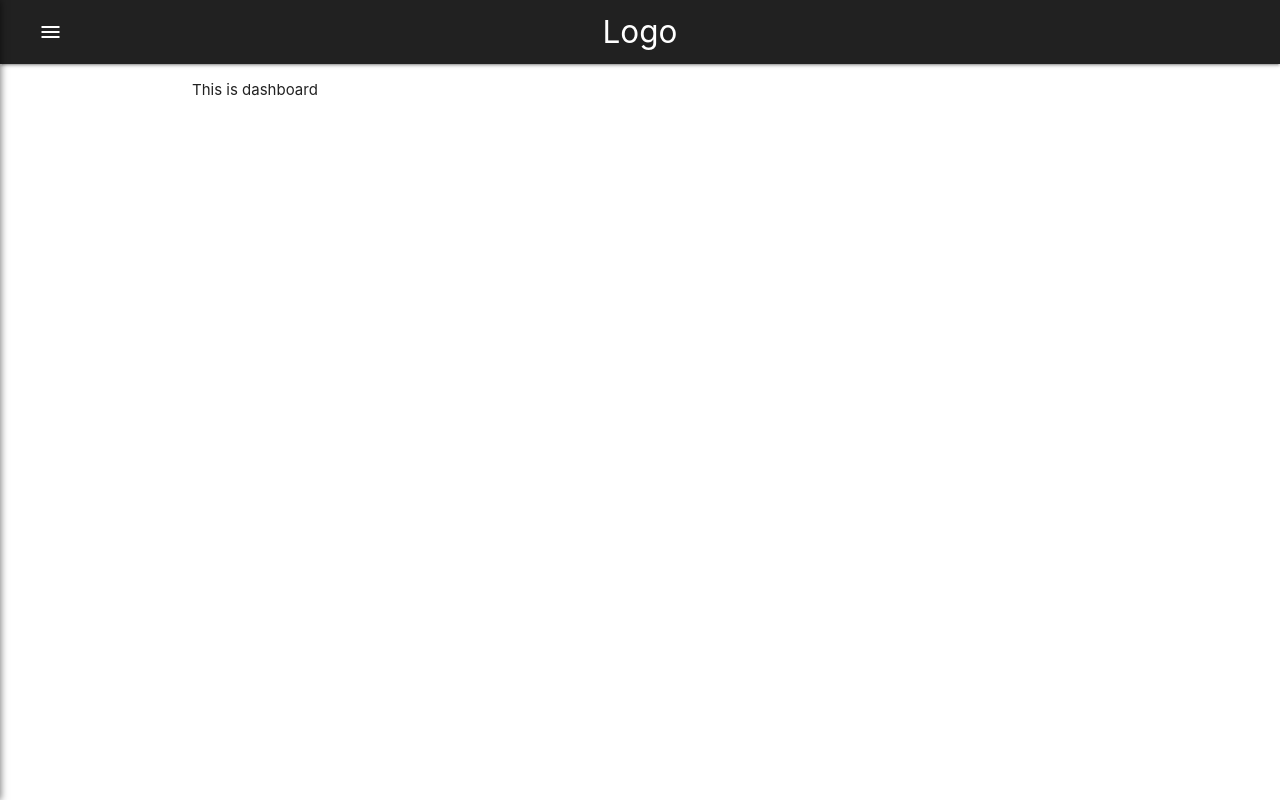
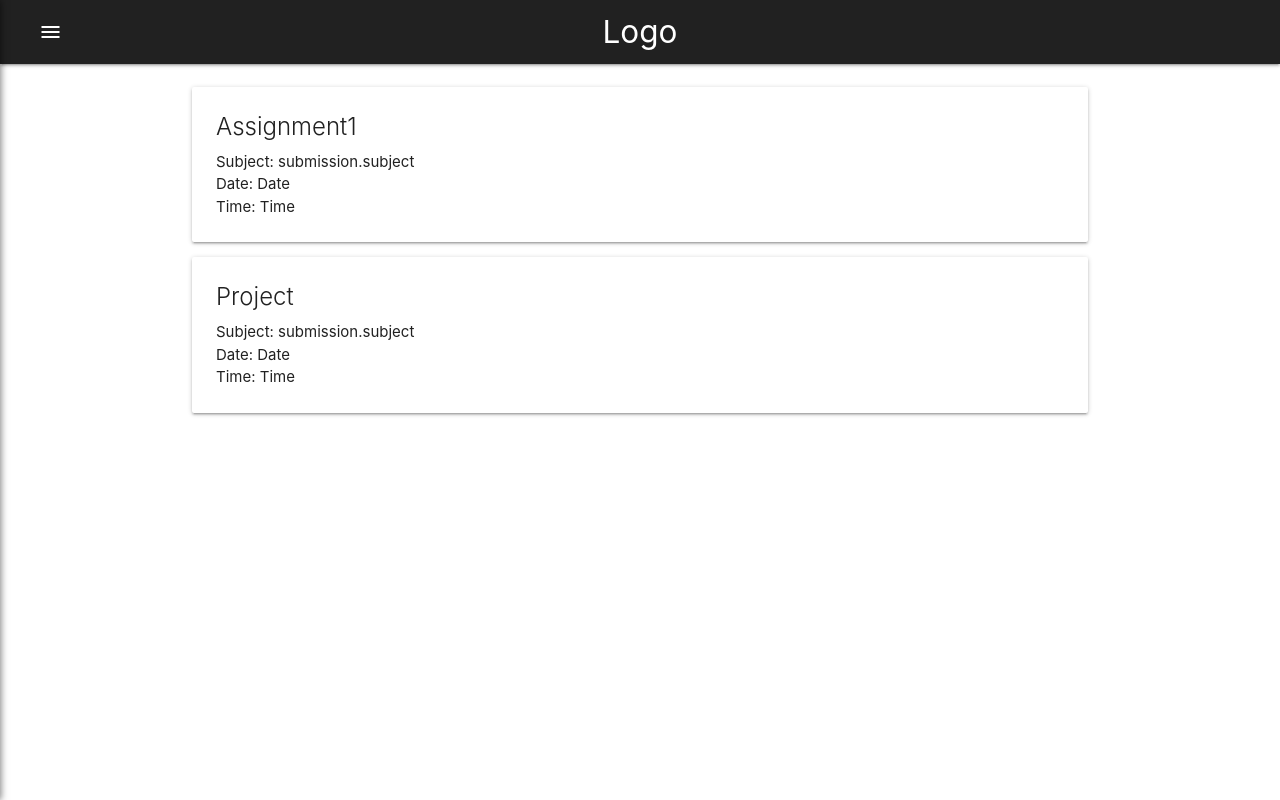
Before and after one commit to anirudh1200/Assignment-Tracker, a React (Create React App) app in the folder client/: page / in a window 1280 px wide. Built offline with nearby package versions, Linux system fonts and the light colour scheme.

Commit message:
reducer created. dashboard, summary and details pages are partially dynamic

```diff
--- a/client/package.json
+++ b/client/package.json
@@ -5,8 +5,10 @@
   "dependencies": {
     "react": "^16.6.3",
     "react-dom": "^16.6.3",
+    "react-redux": "^5.1.1",
     "react-router-dom": "^4.3.1",
-    "react-scripts": "2.1.1"
+    "react-scripts": "2.1.1",
+    "redux": "^4.0.1"
   },
   "scripts": {
     "start": "react-scripts start",
--- a/client/src/App.js
+++ b/client/src/App.js
@@ -5,6 +5,7 @@ import { BrowserRouter, Switch, Route } from 'react-router-dom';
 import Dashboard from './components/dashboard/Dashboard';
 import SideDrawer from './components/layout/SideDrawer';
 import Backdrop from './components/layout/Backdrop';
+import Details from './components/submissions/Details';
 
 class App extends Component {
     state = {
@@ -29,6 +30,7 @@ class App extends Component {
                     <Navbar click={this.drawerToggleClickHandler} />
                     <Switch>
                         <Route exact path='/' component={Dashboard} />
+                        <Route path='/submission/:id' component={Details} />
                     </Switch>
                     <SideDrawer show={this.state.sideDrawerOpen} closeit={this.backdropClickHandler} />
                     {backdrop}
--- a/client/src/components/dashboard/Dashboard.js
+++ b/client/src/components/dashboard/Dashboard.js
@@ -1,13 +1,32 @@
 import React, { Component } from 'react';
+import Summary from '../submissions/Summary';
+import { connect } from 'react-redux';
+import { Link } from 'react-router-dom';
 
 class Dashboard extends Component{
     render(){
+        const { submissions } = this.props;
+        console.log(submissions);
         return(
-            <div className="container">
-                <p>This is dashboard</p>
+            <div className="dashboard container">
+                <div className="project-list section">
+                    {submissions.map(submission => {
+                        return(
+                            <Link to={'/submission/' + submission.id} key={submission.id}>
+                                <Summary submission={submission} key={submission.id}/>
+                            </Link>
+                        )
+                    })}
+                </div>
             </div>
         )
     }
 }
 
-export default Dashboard;
+const mapStateToProps = (state) => {
+    return{
+        submissions: state.state.submissions
+    }
+}
+
+export default connect(mapStateToProps)(Dashboard);
--- a/client/src/components/layout/Backdrop.js
+++ b/client/src/components/layout/Backdrop.js
@@ -7,4 +7,4 @@ const Backdrop = props => {
     )
 }
 
-export default Backdrop
+export default Backdrop;
--- /dev/null
+++ b/client/src/components/submissions/Details.js
@@ -0,0 +1,31 @@
+import React from 'react';
+import { connect } from 'react-redux';
+
+const Details = ({submission}) => {
+    return(
+        <div className="container section project-details">
+                <div className="card z-depth-1">
+                    <div className="card-content">
+                        <span className="card-title">{submission.title}</span>
+                        <p>Content</p>
+                        <div>Subject: {submission.subject}</div>
+                        <div>Submission Date: Date</div>
+                        <div>Time: Time</div>
+                    </div>
+                    <div className="card-action grey lighten-4 grey-text">
+                        <div>Posted by The Net Ninja</div>
+                    </div>
+                </div>
+            </div>
+    )
+}
+
+const mapStateToProps = (state, ownProps) => {
+    const id = ownProps.match.params.id;
+    const submission = state.state.submissions[id];
+    return{
+        submission
+    }
+}
+
+export default connect(mapStateToProps)(Details);
--- /dev/null
+++ b/client/src/components/submissions/Summary.js
@@ -0,0 +1,16 @@
+import React from 'react';
+
+const Summary = ({ submission }) => {
+    return(
+        <div className="card z-depth-1 submission-summary">
+            <div className="card-content grey-text text-darken-4">
+                <span className="card-title"> { submission.title } </span>
+                <p>Subject: submission.subject</p>
+                <p>Date: Date</p>
+                <p>Time: Time</p>
+            </div>
+        </div>
+    )
+}
+
+export default Summary;
--- a/client/src/index.js
+++ b/client/src/index.js
@@ -2,8 +2,13 @@ import React from 'react';
 import ReactDOM from 'react-dom';
 import App from './App';
 import * as serviceWorker from './serviceWorker';
+import { createStore } from 'redux';
+import { Provider } from 'react-redux';
+import SubmissionReducer from './store/reducers/SubmissionReducer';
 
-ReactDOM.render(<App />, document.getElementById('root'));
+const store = createStore(SubmissionReducer);
+
+ReactDOM.render(<Provider store={store}><App /></Provider>, document.getElementById('root'));
 
 // If you want your app to work offline and load faster, you can change
 // unregister() to register() below. Note this comes with some pitfalls.
--- /dev/null
+++ b/client/src/store/reducers/SubmissionReducer.js
@@ -0,0 +1,14 @@
+const initState = {
+    submissions: [
+        { id: 1, title: 'Assignment1', subject: 'ABCD' },
+        { id: 2, title: 'Project', subject: 'BCDE' }
+    ]
+}
+
+const SubmissionReducer = (state = initState, action) => {
+    return{
+        state
+    }
+}
+
+export default SubmissionReducer;
```
Also changed, not shown: 1 other file (tests, documents, lock files or other folders).
